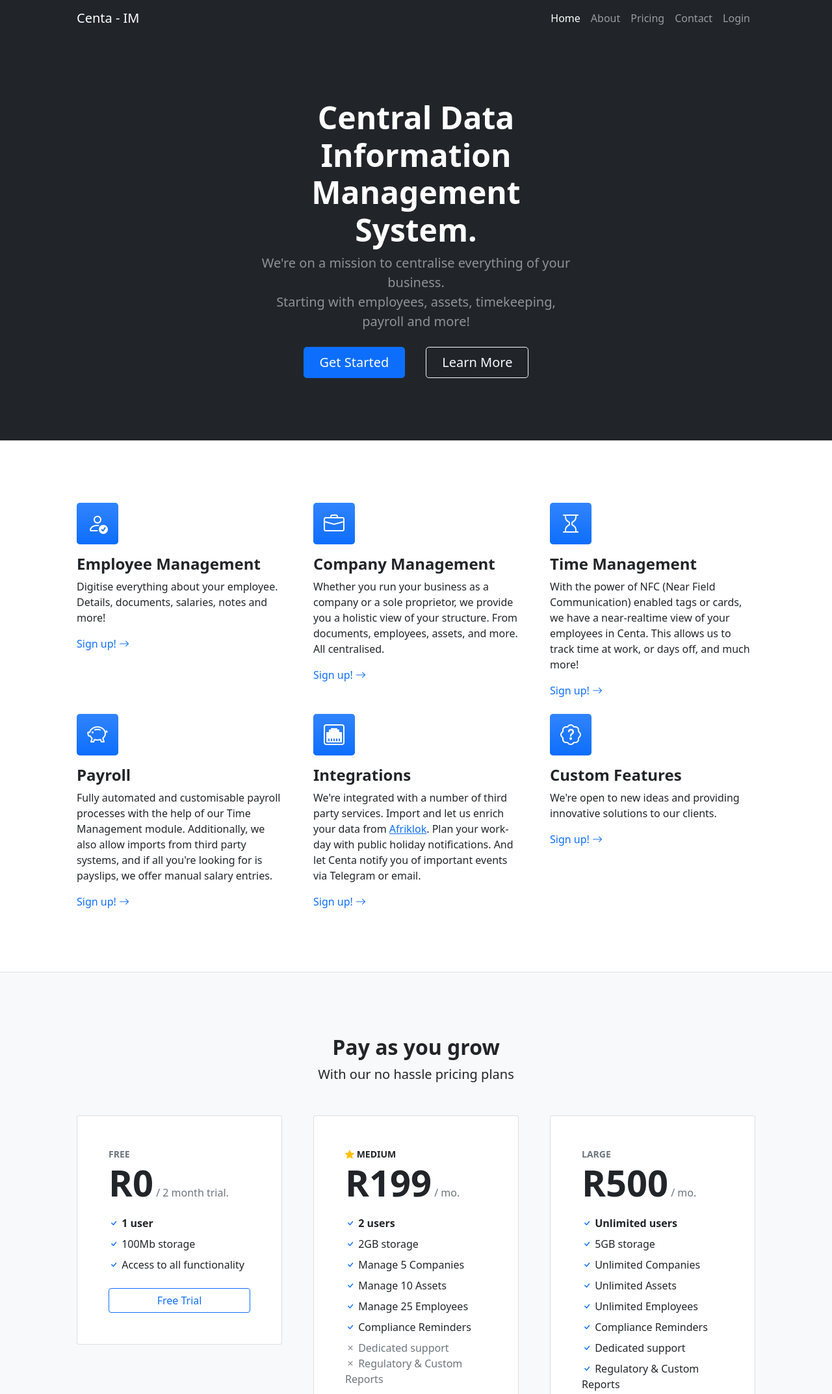
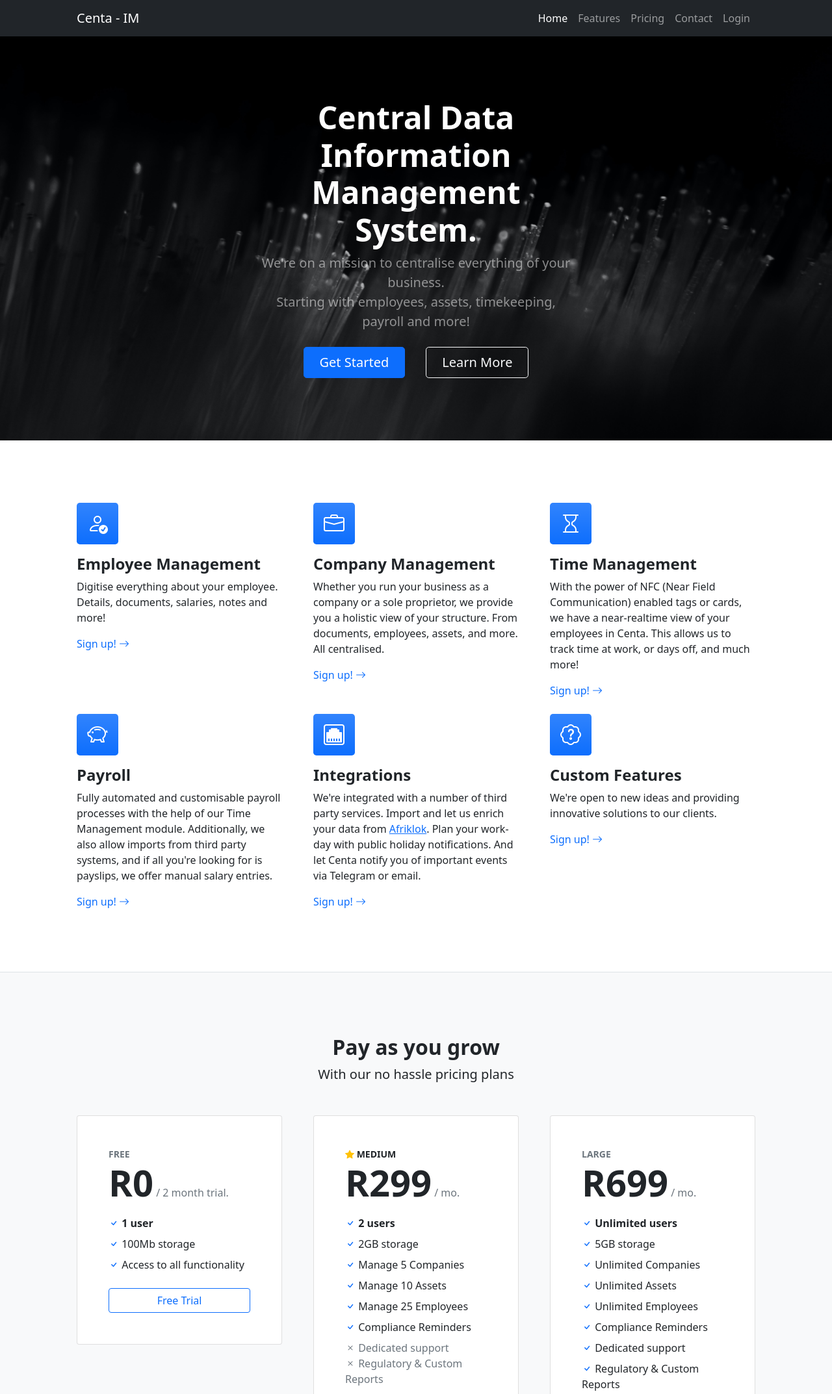
Before and after one commit to EscGoatZA/EscGoatZA.github.io, a plain HTML site: page index.html in a window 1280 px wide. Shown: the top 2146 px of the page at 65% size. Drawn offline with nearby package versions, Linux system fonts and the light colour scheme; a script that the page names is missing.

Commit message:
Adding background img

```diff
--- a/index.html
+++ b/index.html
@@ -15,6 +15,7 @@
     </head>
     <body>
         <!-- Responsive navbar-->
+        <div>
         <nav class="navbar navbar-expand-lg navbar-dark bg-dark">
             <div class="container px-5">
                 <a class="navbar-brand" href="#!">Centa - IM</a>
@@ -22,7 +23,7 @@
                 <div class="collapse navbar-collapse" id="navbarSupportedContent">
                     <ul class="navbar-nav ms-auto mb-2 mb-lg-0">
                         <li class="nav-item"><a class="nav-link active" aria-current="page" href="#">Home</a></li>
-                        <li class="nav-item"><a class="nav-link" href="#!">About</a></li>
+                        <li class="nav-item"><a class="nav-link" href="#features">Features</a></li>
                         <li class="nav-item"><a class="nav-link" href="#pricing">Pricing</a></li>
                         <li class="nav-item"><a class="nav-link" href="#contact">Contact</a></li>
                         <li class="nav-item"><a class="nav-link" href="https://app.centa-im.co.uk">Login</a></li>
@@ -31,9 +32,9 @@
             </div>
         </nav>
         <!-- Header-->
-        <header class="bg-dark py-5">
+        <header class="bg-dark py-5" style="background-image: url('https://escgoatza.github.io/public/assets/background_img.jpg'); background-repeat: no-repeat; background-size: cover; background-position: 0%;">
             <div class="container px-5">
-                <div class="row gx-5 justify-content-center">
+                <div class="row gx-5 justify-content-center"  >
                     <div class="col-lg-6">
                         <div class="text-center my-5">
                             <h1 class="display-5 fw-bolder text-white mb-2">Central Data Information Management System.</h1>
@@ -155,7 +156,7 @@
                                     Medium
                                 </div>
                                 <div class="mb-3">
-                                    <span class="display-4 fw-bold">R199</span>
+                                    <span class="display-4 fw-bold">R299</span>
                                     <span class="text-muted">/ mo.</span>
                                 </div>
                                 <ul class="list-unstyled mb-4">
@@ -202,7 +203,7 @@
                             <div class="card-body p-5">
                                 <div class="small text-uppercase fw-bold text-muted">Large</div>
                                 <div class="mb-3">
-                                    <span class="display-4 fw-bold">R500</span>
+                                    <span class="display-4 fw-bold">R699</span>
                                     <span class="text-muted">/ mo.</span>
                                 </div>
                                 <ul class="list-unstyled mb-4">
```
Also changed, not shown: public/assets/background_img.jpg (renamed from public/assets/background_img3.jpg), 1 other file.
